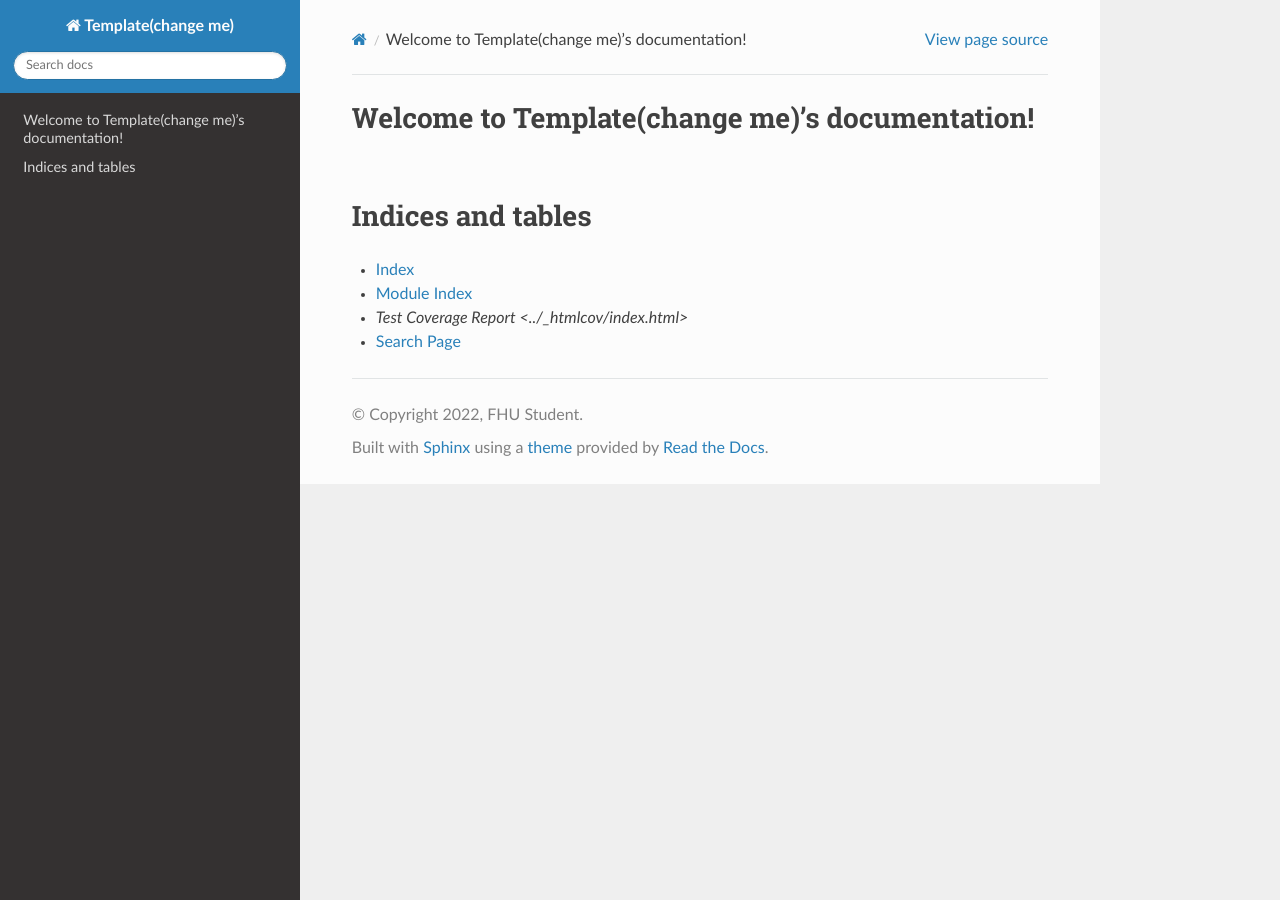
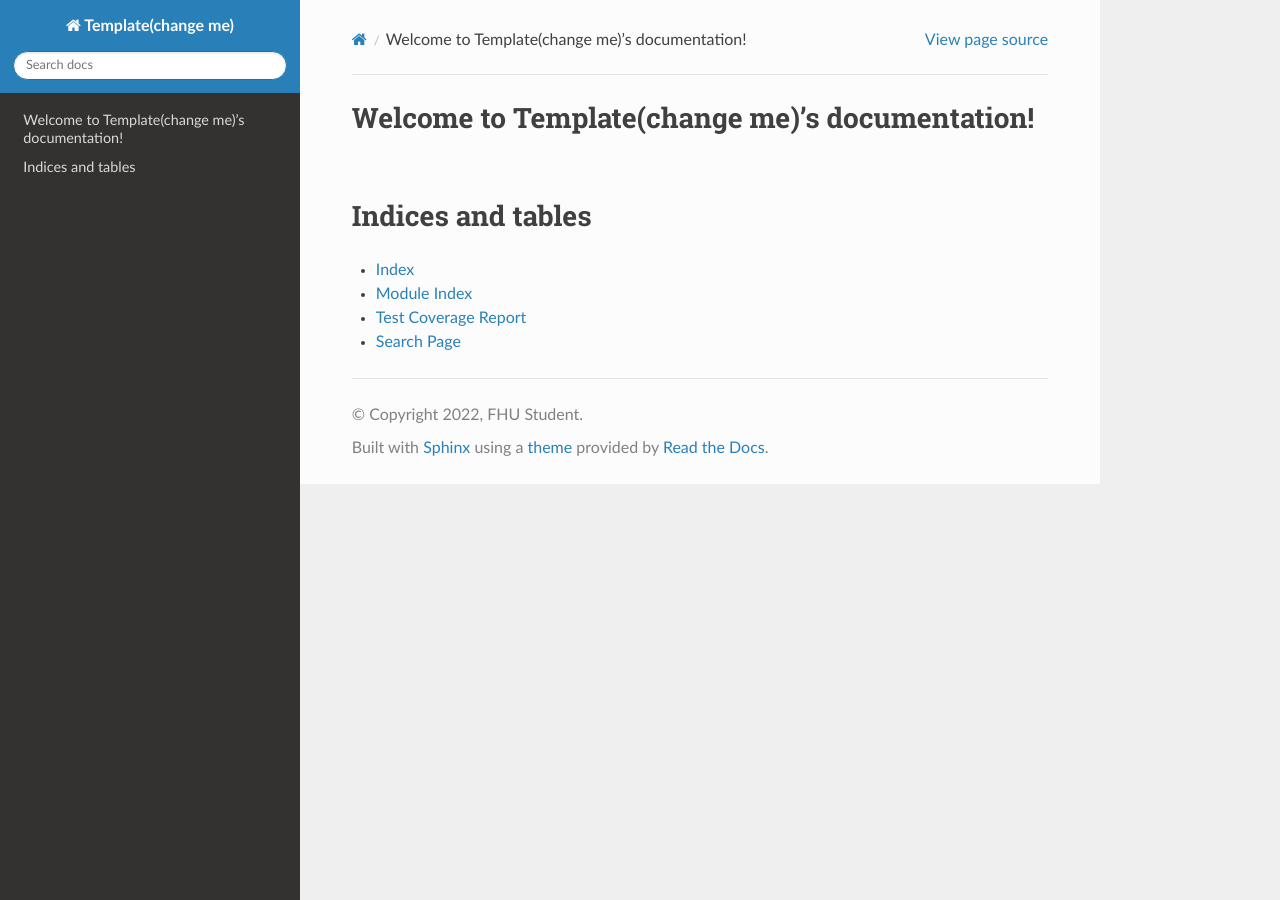
Before and after one commit to FHU/python-project-template-dev, a Sphinx documentation site: the page built from docs/index.rst, in a window 1280 px wide. Built offline with Sphinx 7.4.7 and the Read the Docs theme 2.0.0, drawn with Linux system fonts in a browser that asks for light colours.

Commit message:
add html coverage files to static assets for docs

```diff
--- a/docs/conf.py
+++ b/docs/conf.py
@@ -55,4 +55,4 @@
 # Add any paths that contain custom static files (such as style sheets) here,
 # relative to this directory. They are copied after the builtin static files,
 # so a file named "default.css" will overwrite the builtin "default.css".
-html_static_path = ["_static"]
+html_static_path = ["_static", "htmlcov"]
--- a/docs/index.rst
+++ b/docs/index.rst
@@ -17,5 +17,5 @@
 
 * :ref:`genindex`
 * :ref:`modindex`
-* `Test Coverage Report <../_htmlcov/index.html>`
+* `Test Coverage Report <../htmlcov/index.html>`_
 * :ref:`search`
```
Also changed, not shown: 1 other file.
